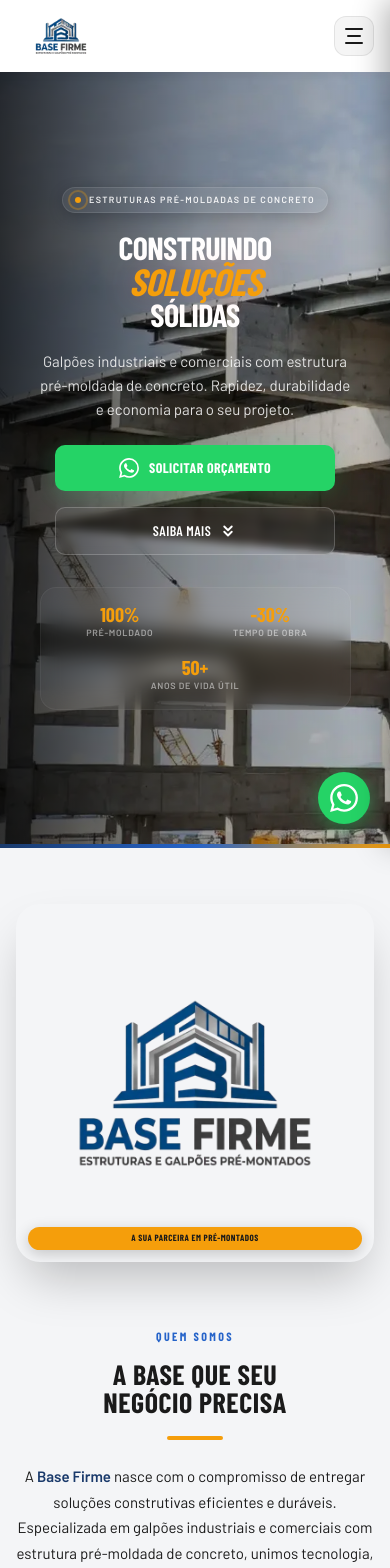
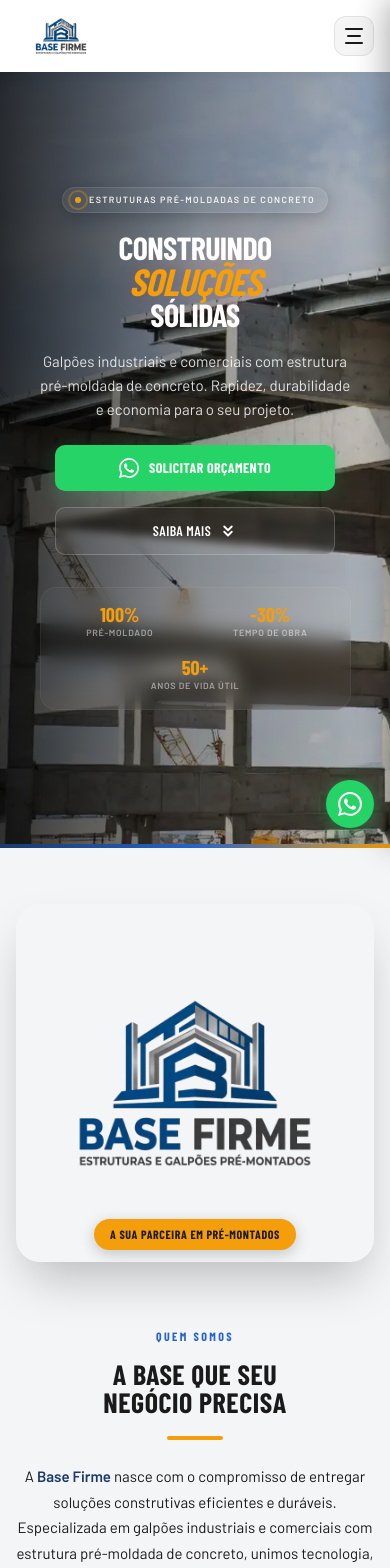
Before and after one commit to GeovaniNeumann/BaseForte, a React (Vite) app: page / in a window 390 px wide. Shown: the top 1568 px of the page. Built offline with nearby package versions, Linux system fonts and the light colour scheme; a web font is replaced by a local one.

Commit message:
atualização

```diff
--- a/src/components/About/About.module.css
+++ b/src/components/About/About.module.css
@@ -52,10 +52,10 @@
   transform: translateX(-50%);
   background: var(--accent);
   color: var(--dark);
-  padding: 8px 20px;
+  padding: 10px 24px;
   border-radius: 40px;
   font-family: var(--font-display);
-  font-size: 14px;
+  font-size: 16px;
   font-weight: 700;
   letter-spacing: 0.05em;
   text-transform: uppercase;
@@ -264,6 +264,7 @@
   border-radius: 50px;
   white-space: nowrap;
   transition: all 0.3s ease;
+  text-decoration: none;
 }
 
 .bannerBtn:hover {
@@ -313,11 +314,17 @@
     padding: 40px;
   }
 
-  /* Ajuste do badge para tablet */
+  .bannerBtn {
+    white-space: normal;
+    justify-content: center;
+    min-width: 200px;
+  }
+
+  /* Tablet - badge maior e legível */
   .imageBadge {
     bottom: 20px;
-    padding: 6px 18px;
-    font-size: 13px;
+    padding: 8px 20px;
+    font-size: 14px;
     white-space: nowrap;
   }
 }
@@ -333,34 +340,31 @@
   }
 
   .bannerBtn {
-    width: 100%;
-    justify-content: center;
+    width: auto;
+    min-width: 180px;
+    padding: 12px 24px;
+    font-size: 13px;
   }
 
-  /* Badge responsivo para mobile */
+  /* Mobile - badge com texto legível e sem esticar */
   .imageBadge {
     bottom: 16px;
-    left: 16px;
-    right: 16px;
-    transform: none;
-    padding: 6px 12px;
-    font-size: 10px;
-    white-space: normal;
-    text-align: center;
-    line-height: 1.4;
+    left: 50%;
+    transform: translateX(-50%);
+    padding: 8px 18px;
+    font-size: 13px;
+    white-space: nowrap;
     width: auto;
-    max-width: calc(100% - 32px);
+    max-width: 90%;
   }
 }
 
 @media (max-width: 480px) {
   .imageBadge {
     bottom: 12px;
-    left: 12px;
-    right: 12px;
-    padding: 5px 10px;
-    font-size: 9px;
-    max-width: calc(100% - 24px);
+    padding: 6px 16px;
+    font-size: 12px;
+    white-space: nowrap;
   }
 
   .about {
@@ -374,4 +378,22 @@
   .lead, .body {
     font-size: 15px;
   }
+
+  .bannerBtn {
+    min-width: auto;
+    width: 100%;
+    padding: 12px 20px;
+    font-size: 13px;
+  }
 }
+
+/* Telas muito pequenas - quebra linha apenas se necessário */
+@media (max-width: 360px) {
+  .imageBadge {
+    padding: 5px 12px;
+    font-size: 11px;
+    white-space: normal;
+    text-align: center;
+    line-height: 1.3;
+  }
+}
--- a/src/components/Footer/Footer.jsx
+++ b/src/components/Footer/Footer.jsx
@@ -1,9 +1,34 @@
+import { useState, useEffect } from 'react'
 import styles from './Footer.module.css'
 
 const WHATSAPP = '5541998060564'
 
 export default function Footer() {
   const year = new Date().getFullYear()
+  const [showWhatsApp, setShowWhatsApp] = useState(false)
+
+  useEffect(() => {
+    const handleScroll = () => {
+      // Pega a seção de contato
+      const contactSection = document.getElementById('contato')
+
+      if (contactSection) {
+        const rect = contactSection.getBoundingClientRect()
+        const windowHeight = window.innerHeight
+
+        // Mostra o WhatsApp quando a seção de contato estiver visível
+        // Ou seja, quando o topo da seção estiver no viewport ou acima
+        const isContactVisible = rect.top <= windowHeight - 100
+
+        setShowWhatsApp(isContactVisible)
+      }
+    }
+
+    window.addEventListener('scroll', handleScroll, { passive: true })
+    handleScroll() // Verificar posição inicial
+
+    return () => window.removeEventListener('scroll', handleScroll)
+  }, [])
 
   return (
     <footer className={styles.footer}>
@@ -126,7 +151,8 @@ export default function Footer() {
         </div>
       </div>
 
-      {/* Floating WhatsApp */}
+      {/* Floating WhatsApp - aparece quando chegar no formulário */}
+      {showWhatsApp && (
         <a
           href={`https://wa.me/${WHATSAPP}?text=Olá! Gostaria de mais informações sobre galpões pré-moldados.`}
           target="_blank"
@@ -139,6 +165,7 @@ export default function Footer() {
           </svg>
           <span className={styles.floatingTooltip}>Fale Conosco</span>
         </a>
+      )}
     </footer>
   )
 }
--- a/src/components/Footer/Footer.module.css
+++ b/src/components/Footer/Footer.module.css
@@ -162,12 +162,12 @@
   line-height: 1.5;
 }
 
-/* Floating WhatsApp button */
+/* Floating WhatsApp button - Aparece apenas no final da página */
 .floating {
   position: fixed;
   bottom: 28px;
   right: 28px;
-  z-index: 900;
+  z-index: 1000;
   width: 56px;
   height: 56px;
   background: #25D366;
@@ -177,6 +177,7 @@
   justify-content: center;
   box-shadow: 0 4px 20px rgba(37, 211, 102, 0.45);
   transition: transform 0.25s ease, box-shadow 0.25s ease;
+  animation: fadeInUp 0.3s ease;
 }
 
 .floating:hover {
@@ -215,6 +216,18 @@
   transform: translateY(-50%);
   border: 5px solid transparent;
   border-left-color: var(--dark);
+}
+
+/* Animação de entrada */
+@keyframes fadeInUp {
+  from {
+    opacity: 0;
+    transform: translateY(20px);
+  }
+  to {
+    opacity: 1;
+    transform: translateY(0);
+  }
 }
 
 /* Tablet */
@@ -260,7 +273,7 @@
   .tagline {
     max-width: 100%;
     text-align: center;
-    font-size: 15px; /* Padrão para mobile */
+    font-size: 15px;
     line-height: 1.6;
     color: rgba(255, 255, 255, 0.6);
   }
@@ -276,7 +289,7 @@
 
   .colTitle {
     text-align: center;
-    font-size: 14px; /* Aumentado para melhor legibilidade */
+    font-size: 14px;
     margin-bottom: 18px;
   }
 
@@ -286,7 +299,7 @@
 
   .links li a {
     text-align: center;
-    font-size: 15px; /* Padrão para mobile */
+    font-size: 15px;
     line-height: 1.5;
     color: rgba(255, 255, 255, 0.6);
   }
@@ -303,7 +316,7 @@
 
   .contactList li {
     justify-content: center;
-    font-size: 15px; /* Padrão para mobile */
+    font-size: 15px;
     line-height: 1.5;
     color: rgba(255, 255, 255, 0.6);
   }
@@ -328,7 +341,7 @@
     color: rgba(255, 255, 255, 0.3);
   }
 
-  /* WhatsApp flutuante */
+  /* WhatsApp flutuante ajustado para mobile */
   .floating {
     bottom: 20px;
     right: 20px;
@@ -383,4 +396,17 @@
   .dev {
     font-size: 11px;
   }
+
+  /* WhatsApp ainda menor em telas pequenas */
+  .floating {
+    bottom: 16px;
+    right: 16px;
+    width: 48px;
+    height: 48px;
+  }
+
+  .floating svg {
+    width: 24px;
+    height: 24px;
+  }
 }
```
Lines whose indentation alone changed are shown as unchanged.
